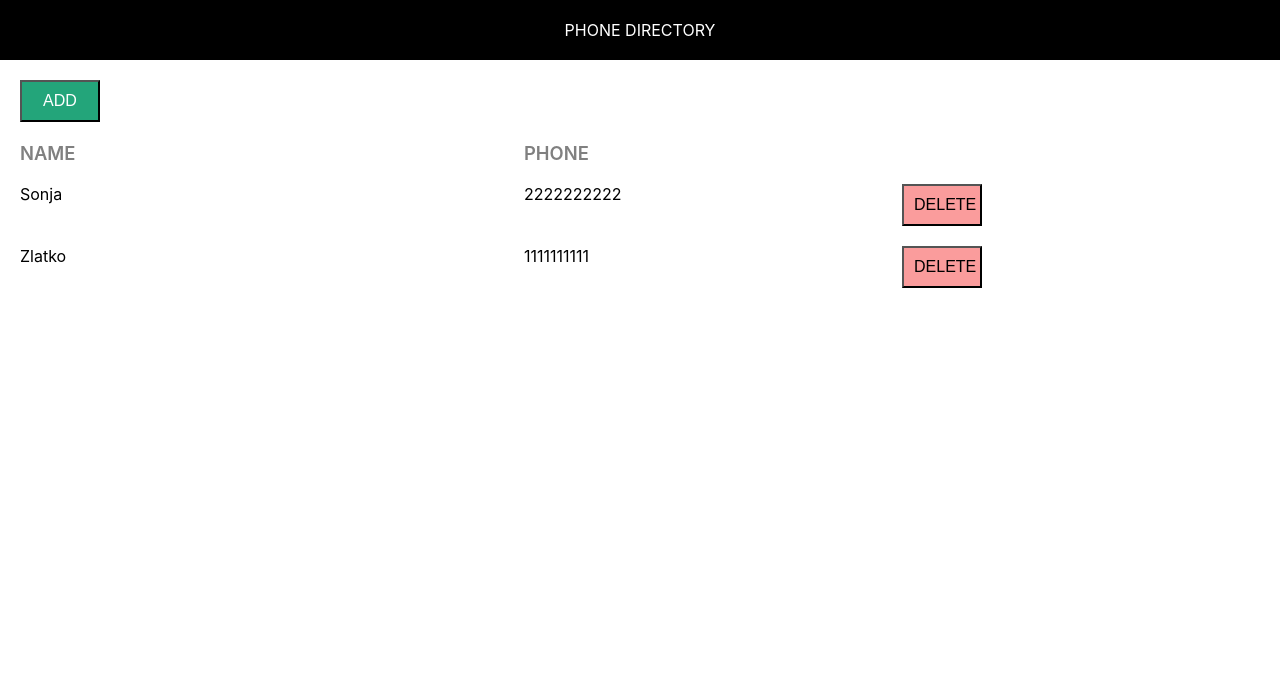
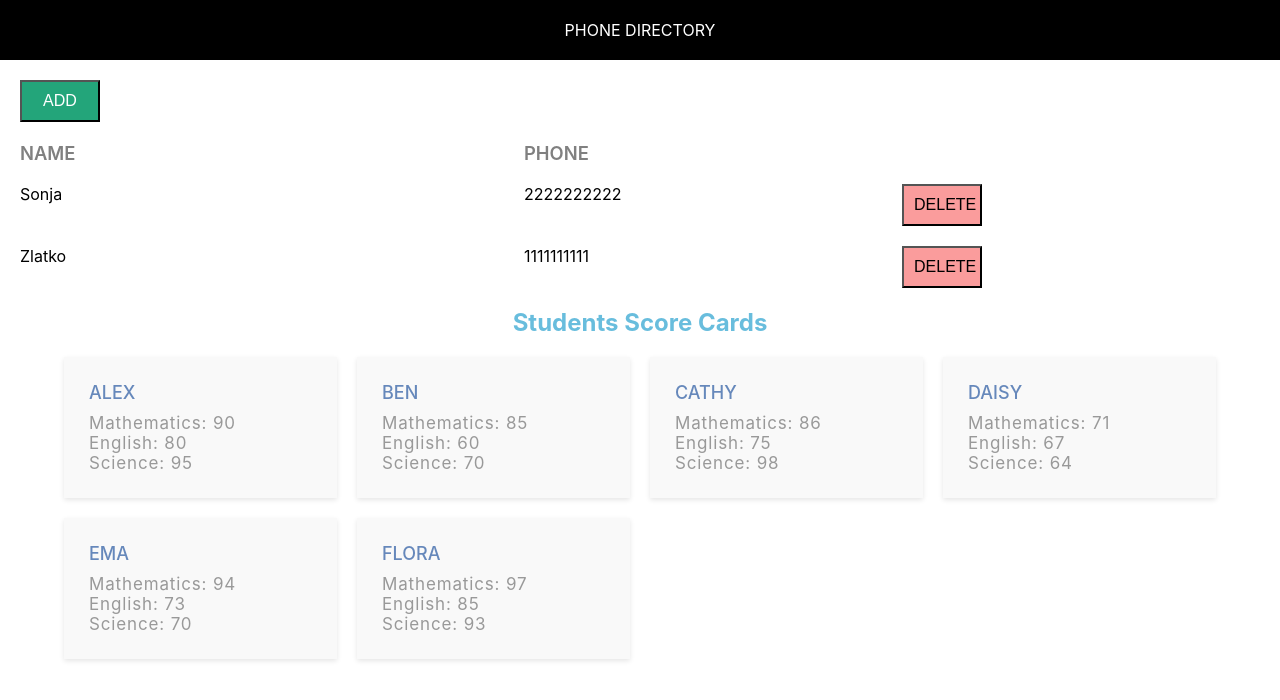
Before and after one commit to SonjaJan/phone-directory, a React (Create React App) app: page / in a window 1280 px wide. Shown: the top 700 px of the page. Built offline with nearby package versions, Linux system fonts and the light colour scheme.

Commit message:
props and students css
Passed heading to Header component as props and added students score css

```diff
--- a/src/App.css
+++ b/src/App.css
@@ -29,3 +29,59 @@
     font-size: 1rem;
     padding: 10px;
 }
+.heading-container {
+    text-align: center;
+    margin: 20px 0;
+}
+.heading-container h2{
+    color: #68bddd;
+}
+.scorecards-container {
+    width: 90%;
+    display: grid;
+    margin: 0 auto;
+    grid-template-columns: 1fr;
+    grid-template-rows: auto;
+    grid-gap: 20px;
+}
+@media only screen and (min-width: 400px) {
+    .scorecards-container {
+        grid-template-columns: 1fr 1fr;
+    }
+}
+
+@media only screen and (min-width: 850px) {
+    .scorecards-container {
+        grid-template-columns: 1fr 1fr 1fr 1fr;
+    }
+}
+.card {
+    background: #f9f9f9;
+    box-shadow: 0 2px 5px rgba(0,0,0,0.1);
+    display: flex;
+    flex-direction: column;
+}
+
+.card:hover {
+    box-shadow: 0 4px 5px rgba(0,0,0,0.2);
+}
+
+.card article {
+    padding: 25px;
+}
+
+.card h1 {
+    font-size: 18px;
+    font-weight: 500;
+    color: #68b;
+    margin: 0;
+    padding-bottom: 10px;
+    text-transform: uppercase;
+}
+
+.card span {
+    font-size: 17px;
+    color: #999;
+    letter-spacing: .05em;
+    margin: 2em 0 0 0;
+}
--- a/src/App.js
+++ b/src/App.js
@@ -4,6 +4,95 @@ import "./App.css"
 
 class App extends Component {
   render() {
+
+    let studentsInfo = [
+      {
+          roll: 1,
+          name: 'Alex',
+          scores: {
+              mathematics: 90,
+              english: 80,
+              science: 95
+          }
+      },
+      {
+          roll: 2,
+          name: 'Ben',
+          scores: {
+              mathematics: 85,
+              english: 60,
+              science: 70
+          }
+      },
+      {
+          roll: 3,
+          name: 'Cathy',
+          scores: {
+              mathematics: 86,
+              english: 75,
+              science: 98
+          }
+      },
+      {
+          roll: 4,
+          name: 'Daisy',
+          scores: {
+              mathematics: 71,
+              english: 67,
+              science: 64
+          }
+      },
+      {
+          roll: 5,
+          name: 'Ema',
+          scores: {
+              mathematics: 94,
+              english: 73,
+              science: 70
+          }
+      },
+      {
+          roll: 6,
+          name: 'Flora',
+          scores: {
+              mathematics: 97,
+              english: 85,
+              science: 93
+          }
+      }
+    ];
+
+    function displayAllScoreCards() {
+
+
+      // TODO 1: Remove the hard-coded card template and use it as a reference only to render individual score cards into the DOM
+     return studentsInfo.map( student => {
+          return <div className="scorecard" key={student.roll}>
+                  <div className="card">
+                      <article>
+                          <h1>{student.name}</h1>
+                          <span>Mathematics: {student.scores.mathematics}</span><br />
+                          <span>English: {student.scores.english}</span><br />
+                          <span>Science: {student.scores.science}</span>
+                      </article>
+                  </div>
+              </div>
+      });
+      /*return <div className="scorecard">
+          <div className="card">
+              <article>
+                  <h1>Student Name</h1>
+                  <span>Mathematics: Score</span><br />
+                  <span>English: Score</span><br />
+                  <span>Science: Score</span>
+              </article>
+          </div>
+      </div>*/
+
+      // TODO 2: Use map method to iterate over studentsInfo array defined above to render all six score cards dynamically
+
+    }
+
     let subscribers = [
       {
         id: 1,
@@ -20,7 +109,7 @@ class App extends Component {
     return (
 
       <div>
-        <Header1 />
+        <Header1 heading="Phone Directory"/>
         <button className="btn">Add</button>
         <div className="phoneListGrid">
           <span className="grid-item">Name</span>
@@ -38,6 +127,16 @@ class App extends Component {
         })
         }
 
+        <div className="main-container">
+            <div className="heading-container">
+                <h2>Students Score Cards</h2>
+            </div>
+
+            <div className="scorecards-container">
+                {displayAllScoreCards()}
+            </div>
+        </div>
+
       </div>
     );
 
--- a/src/Header1.js
+++ b/src/Header1.js
@@ -1,10 +1,10 @@
 import React from 'react';
 import './Header.css'
 
-const Header1 = function(){
+const Header1 = function(props){
     return(
         <div className='header'>
-        Phone Directory
+        {props.heading}
       </div>
     )
 }
```
